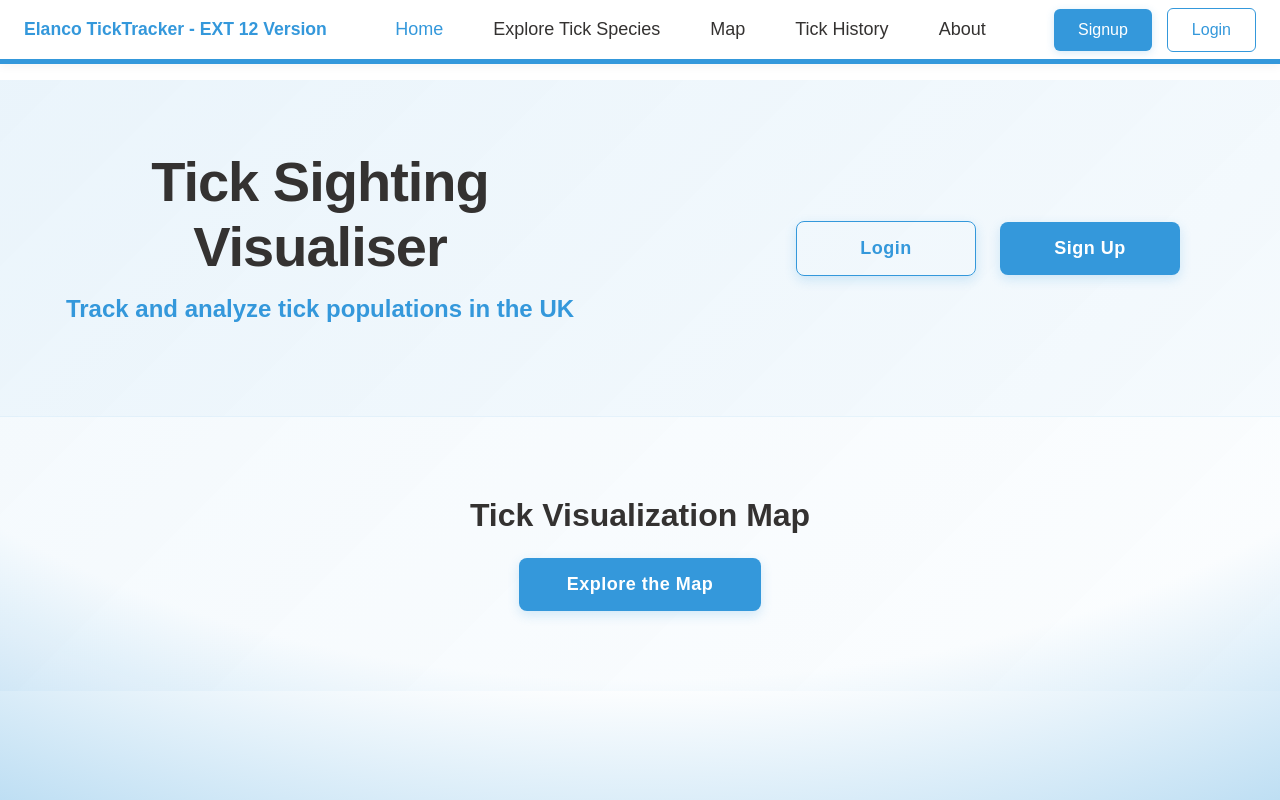
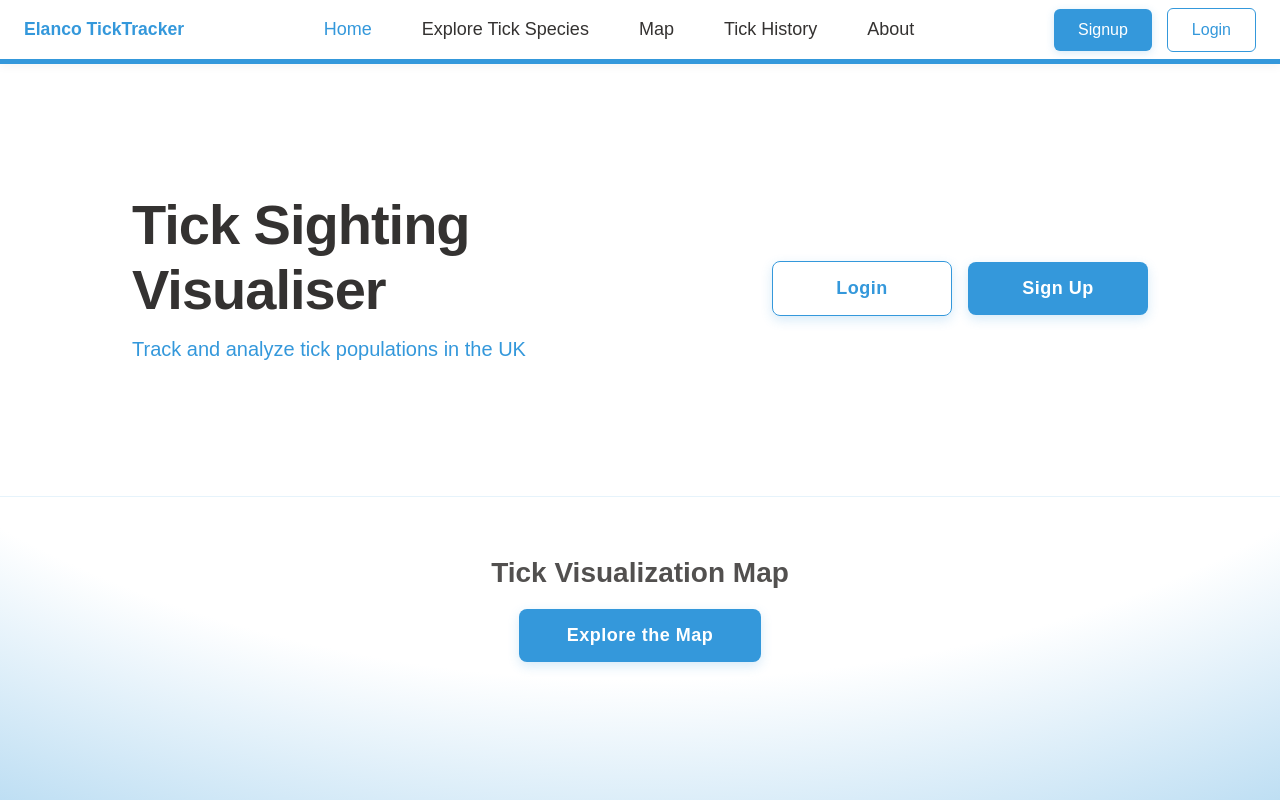
Before and after one commit to Jamster3000/Elanco-Tick-Sighting-Visualiser, a Vue app in the folder vue-client/: page / in a window 1280 px wide. Built offline with nearby package versions, Linux system fonts and the light colour scheme.

Commit message:
Made the home page look nicer and not clash with the recently created body css.
Also removed the "dev" sounding name in header

```diff
--- a/vue-client/src/App.vue
+++ b/vue-client/src/App.vue
@@ -23,7 +23,7 @@
     <div>
         <nav class="navbar">
             <div class="nav-container">
-                <div class="logo"> Elanco TickTracker - EXT 12 Version</div>
+                <div class="logo"> Elanco TickTracker</div>
 
                 <div class="links">
                     <router-link to="/">Home</router-link>
--- a/vue-client/src/views/Home.vue
+++ b/vue-client/src/views/Home.vue
@@ -35,13 +35,14 @@
         display: flex;
         align-items: center;
         justify-content: center;
-        min-height: calc(50vh - var(--header-height));
-        background: linear-gradient(135deg, rgba(52, 152, 219, 0.1) 0%, rgba(52, 152, 219, 0.05) 100%);
-        padding: 40px 20px;
+        gap: 40px;
+        min-height: calc(60vh - var(--header-height));
+        padding: 40px 80px;
+        flex-wrap: wrap;
     }
 
     .hero-content {
-        text-align: center;
+        text-align: left;
         max-width: 600px;
         animation: fadeInUp 0.8s ease;
     }
@@ -55,18 +56,16 @@
     }
 
     .hero-subtitle {
-        font-size: 24px;
+        font-size: 20px;
         color: var(--primary);
-        font-weight: 600;
+        font-weight: 500;
         margin-bottom: 24px;
     }
 
     .auth-buttons {
         display: flex;
-        gap: 24px;
-        margin-left: auto;
-        padding-right: 80px;
-        justify-content: center;
+        gap: 16px;
+        justify-content: flex-start;
         align-items: center;
         flex-wrap: wrap;
     }
@@ -76,17 +75,17 @@
         flex-direction: column;
         align-items: center;
         justify-content: center;
-        gap: 24px;
-        padding: 80px 40px;
-        background: linear-gradient(135deg, rgba(52, 152, 219, 0.05) 0%, rgba(52, 152, 219, 0.02) 100%);
-        border-top: 1px solid rgba(52, 152, 219, 0.1);
+        gap: 20px;
+        padding: 60px 40px;
+        border-top: 1px solid rgba(52, 152, 219, 0.12);
         animation: fadeInUp 1s ease 0.2s both;
     }
 
     .map-section-title {
-        font-size: 32px;
+        font-size: 28px;
         font-weight: 600;
         color: var(--text);
+        opacity: 0.85;
     }
 
     @keyframes fadeInUp {
```
